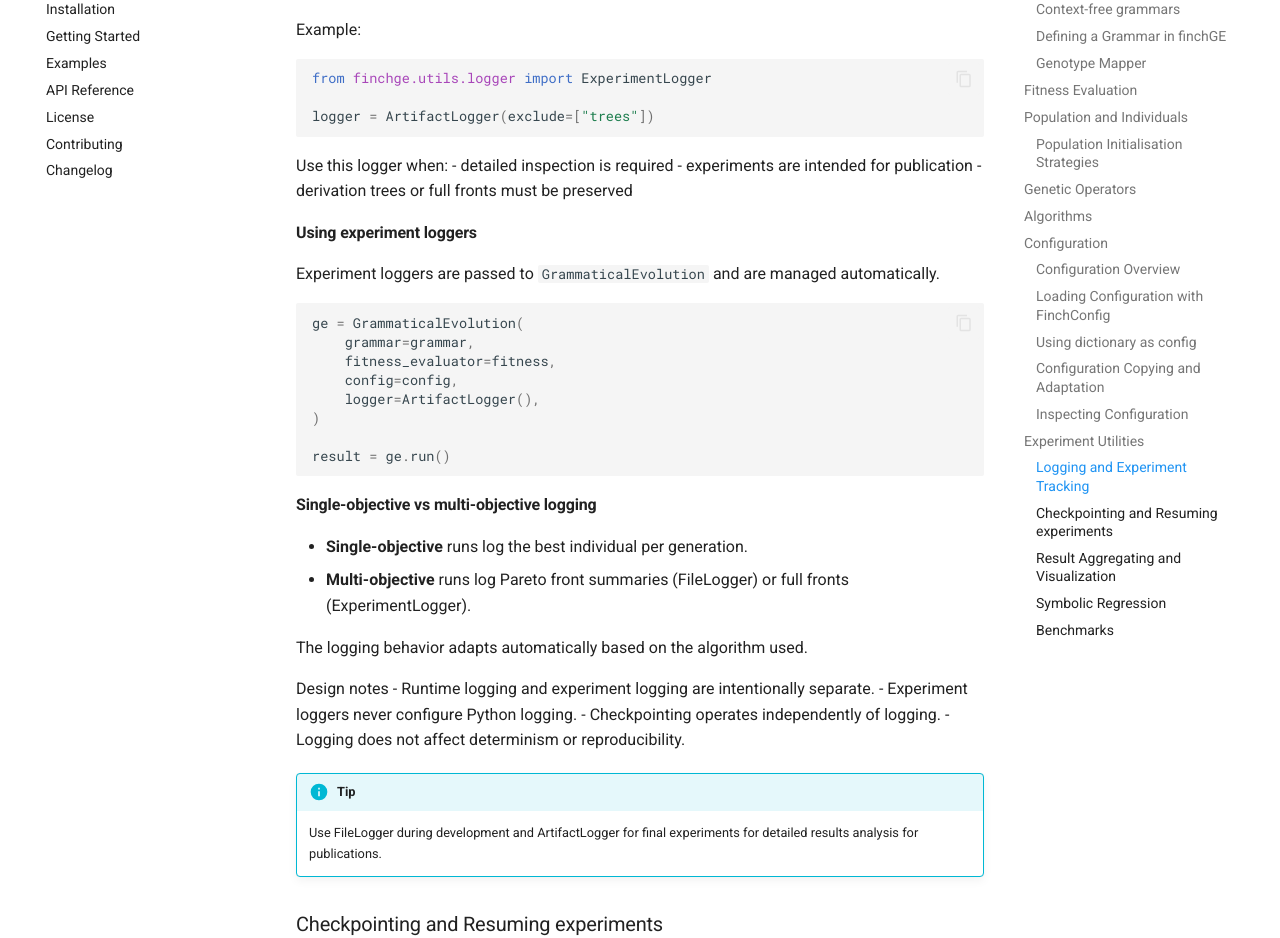
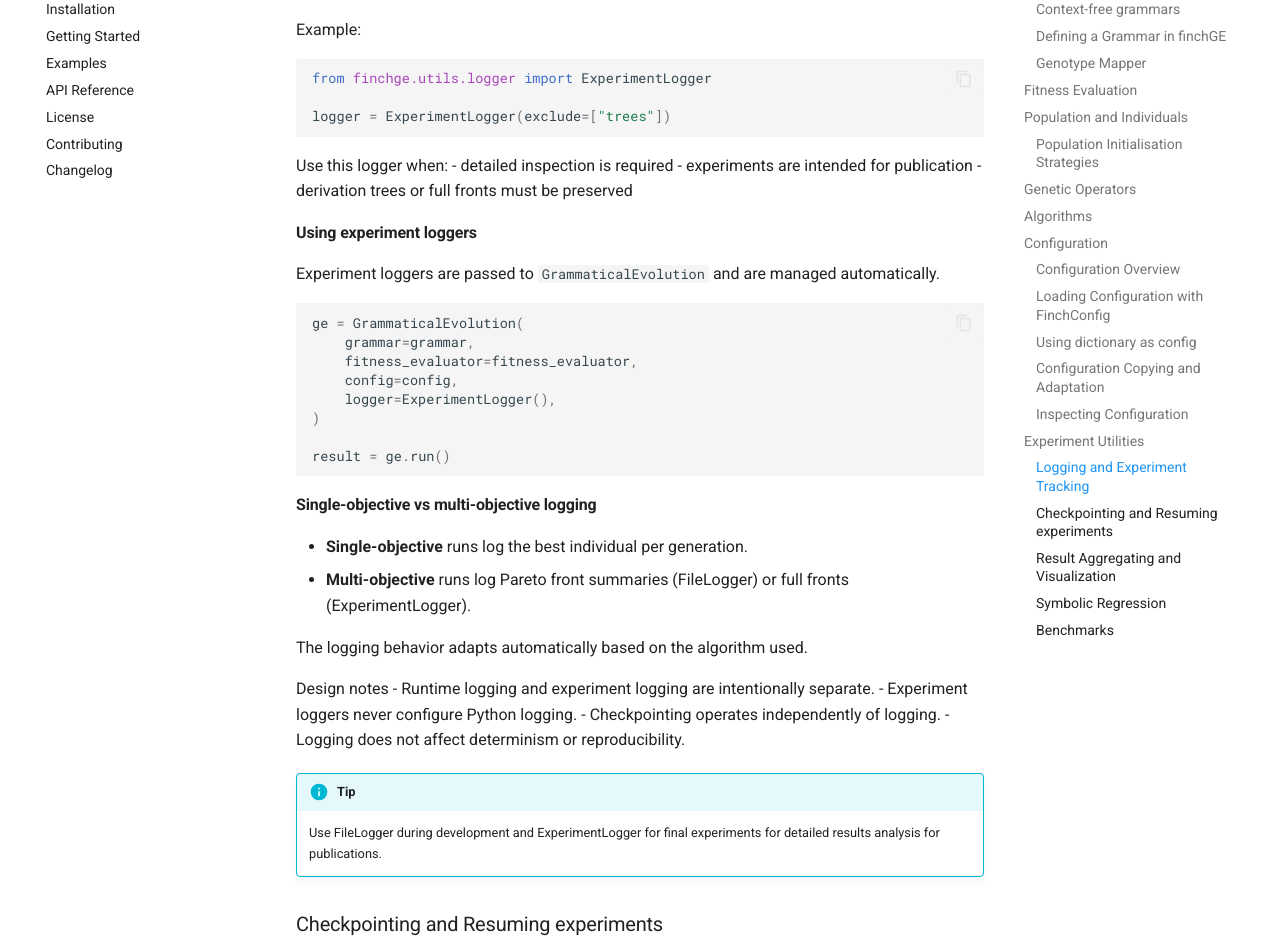
Before and after one commit to darshanz/finchge, an MkDocs documentation site: the page built from docs/introduction.md, in a window 1280 px wide and 1400 px high, scrolled down 22306 px. Shown: the part 153-1091 px from the top of the window. Built offline with MkDocs 1.6.1 and Material for MkDocs 9.7.7, drawn with Linux system fonts in a browser that asks for light colours; comment, search, counter and statistics services are not loaded; the version menu is left out.

Commit message:
docs: Experiment Logger documentation updated

````diff
--- a/docs/introduction.md
+++ b/docs/introduction.md
@@ -1130,7 +1130,7 @@ Example:
 ```python
 from finchge.utils.logger import ExperimentLogger
 
-logger = ArtifactLogger(exclude=["trees"])
+logger = ExperimentLogger(exclude=["trees"])
 ```
 
 Use this logger when:
@@ -1146,9 +1146,9 @@ automatically.
 ```python
 ge = GrammaticalEvolution(
     grammar=grammar,
-    fitness_evaluator=fitness,
+    fitness_evaluator=fitness_evaluator,
     config=config,
-    logger=ArtifactLogger(),
+    logger=ExperimentLogger(),
 )
 
 result = ge.run()
@@ -1170,7 +1170,7 @@ Design notes
 
 !!! info "Tip"
 
-    Use FileLogger during development and ArtifactLogger for
+    Use FileLogger during development and ExperimentLogger for
     final experiments for detailed results analysis for publications.
 
 
````
